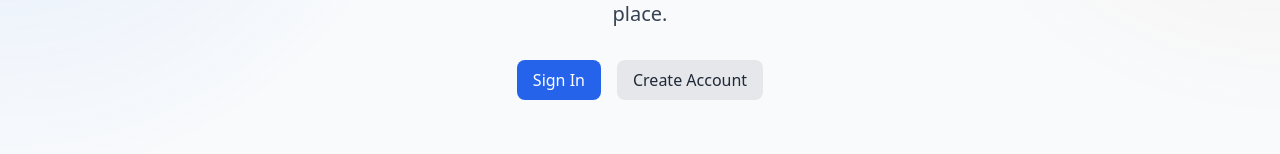
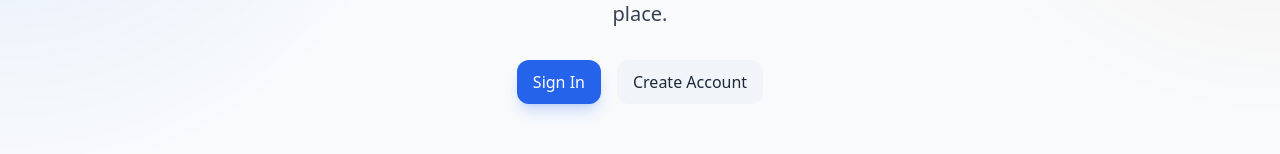
Before and after one commit to alanarzumanjan/SmartAnimalShelter, a React (Vite) app in the folder frontend/: page / in a window 1280 px wide. Shown: the part 265-419 px from the top of the page. Built offline with nearby package versions, Linux system fonts and the light colour scheme; no server answers.

Commit message:
Refactor Button component to enhance styling and improve variant handling

```diff
--- a/frontend/src/components/ui/Button.tsx
+++ b/frontend/src/components/ui/Button.tsx
@@ -17,15 +17,15 @@ export function Button({
   disabled,
   ...props
 }: ButtonProps) {
-  const baseStyles = 'px-4 py-2 rounded-lg font-medium transition-all duration-200 disabled:opacity-50 disabled:cursor-not-allowed flex items-center justify-center gap-2';
+  const baseStyles = 'px-4 py-2.5 rounded-xl font-medium transition-all duration-200 disabled:opacity-50 disabled:cursor-not-allowed flex items-center justify-center gap-2 focus:outline-none focus:ring-2 focus:ring-primary-500 focus:ring-offset-2 focus:ring-offset-white dark:focus:ring-offset-slate-950';
 
   const variantStyles = {
-    primary: 'bg-primary-600 text-white hover:bg-primary-700 active:bg-primary-800',
-    secondary: 'bg-gray-200 text-gray-800 hover:bg-gray-300 active:bg-gray-400',
-    danger: 'bg-red-600 text-white hover:bg-red-700 active:bg-red-800',
-    outline: 'bg-white text-gray-700 border border-gray-300 hover:bg-gray-50 active:bg-gray-100',
-    destructive: 'bg-red-600 text-white hover:bg-red-700 active:bg-red-800',
-  }
+    primary: 'bg-primary-600 text-white shadow-lg shadow-primary-600/20 hover:bg-primary-500 active:bg-primary-700',
+    secondary: 'bg-slate-100 text-slate-800 hover:bg-slate-200 active:bg-slate-300 dark:bg-slate-800 dark:text-slate-100 dark:hover:bg-slate-700 dark:active:bg-slate-600',
+    danger: 'bg-red-600 text-white shadow-lg shadow-red-600/20 hover:bg-red-500 active:bg-red-700',
+    outline: 'border border-slate-300 bg-white/90 text-slate-700 hover:bg-slate-50 active:bg-slate-100 dark:border-slate-700 dark:bg-slate-900/85 dark:text-slate-200 dark:hover:bg-slate-800 dark:active:bg-slate-700',
+    destructive: 'bg-red-600 text-white shadow-lg shadow-red-600/20 hover:bg-red-500 active:bg-red-700',
+  };
   return (
     <button
       className={twMerge(
```
